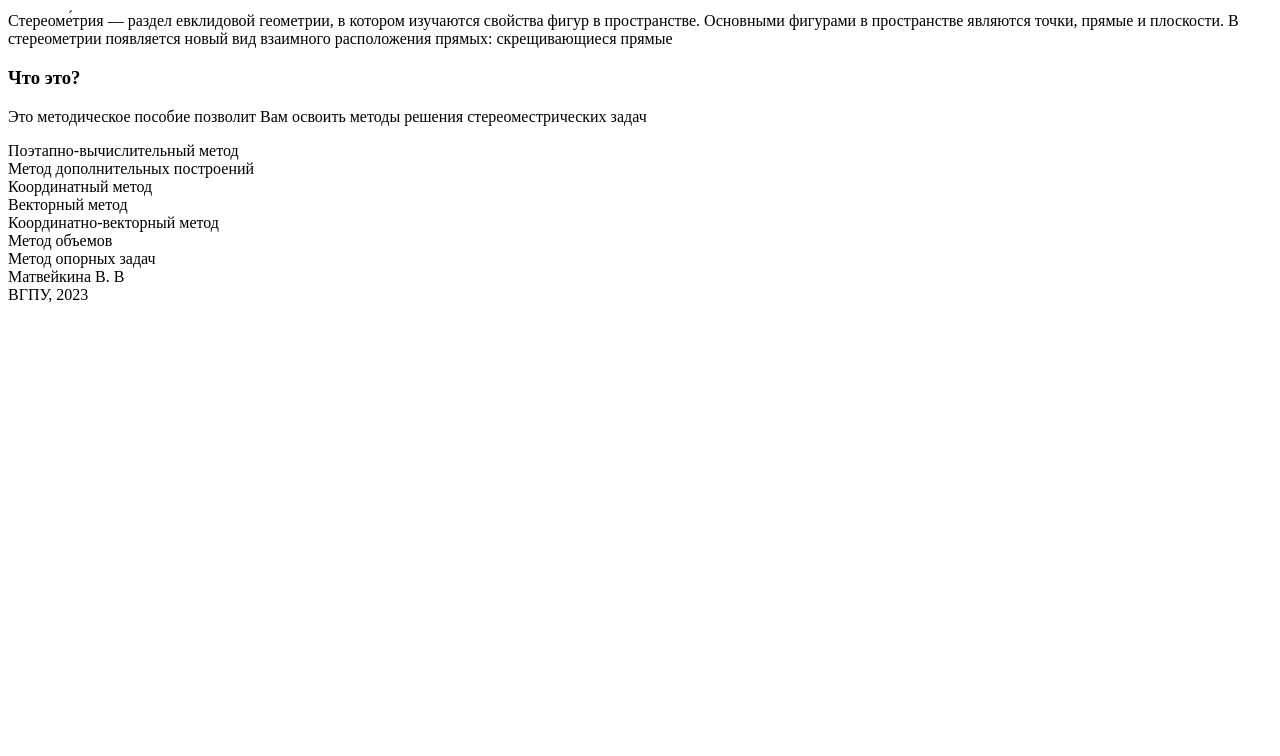
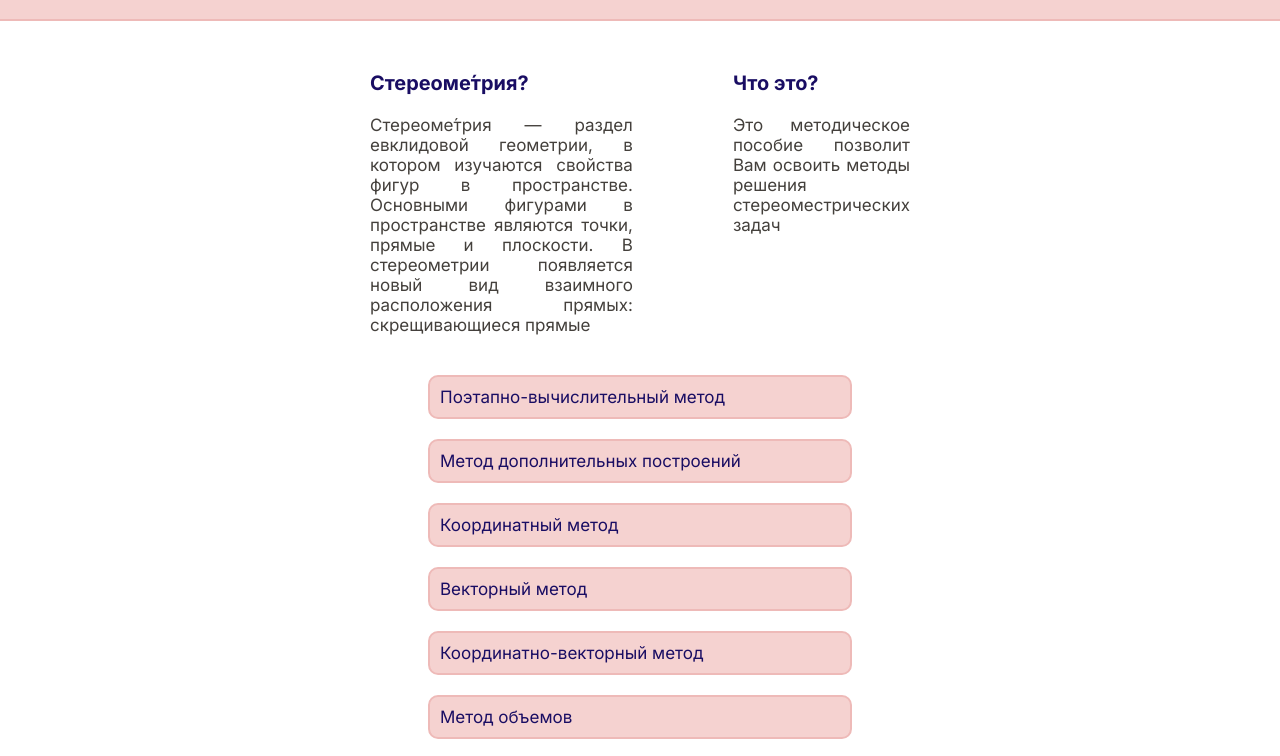
Before and after one commit to datwhite/Vita, a plain HTML site: page index.html in a window 1280 px wide. Shown: the part 81-837 px from the top of the page. Before the commit the page ends 800 px from the top, so only its background shows below. Drawn offline with Linux system fonts and the light colour scheme; the site is published under a folder, as on GitHub Pages, so addresses that start at the root find nothing.

Commit message:
fix style

```diff
--- a/index.html
+++ b/index.html
@@ -4,7 +4,7 @@
 <head>
     <meta charset="UTF-8">
     <title>Методы решения стереометрических задач</title>
-    <link rel="stylesheet" href="/css/style.css">
+    <link rel="stylesheet" href="css/style.css">
     <link rel="preconnect" href="https://fonts.googleapis.com">
     <link rel="preconnect" href="https://fonts.gstatic.com" crossorigin>
     <link href="https://fonts.googleapis.com/css2?family=Inter:wght@400;500;700&display=swap" rel="stylesheet">
```
